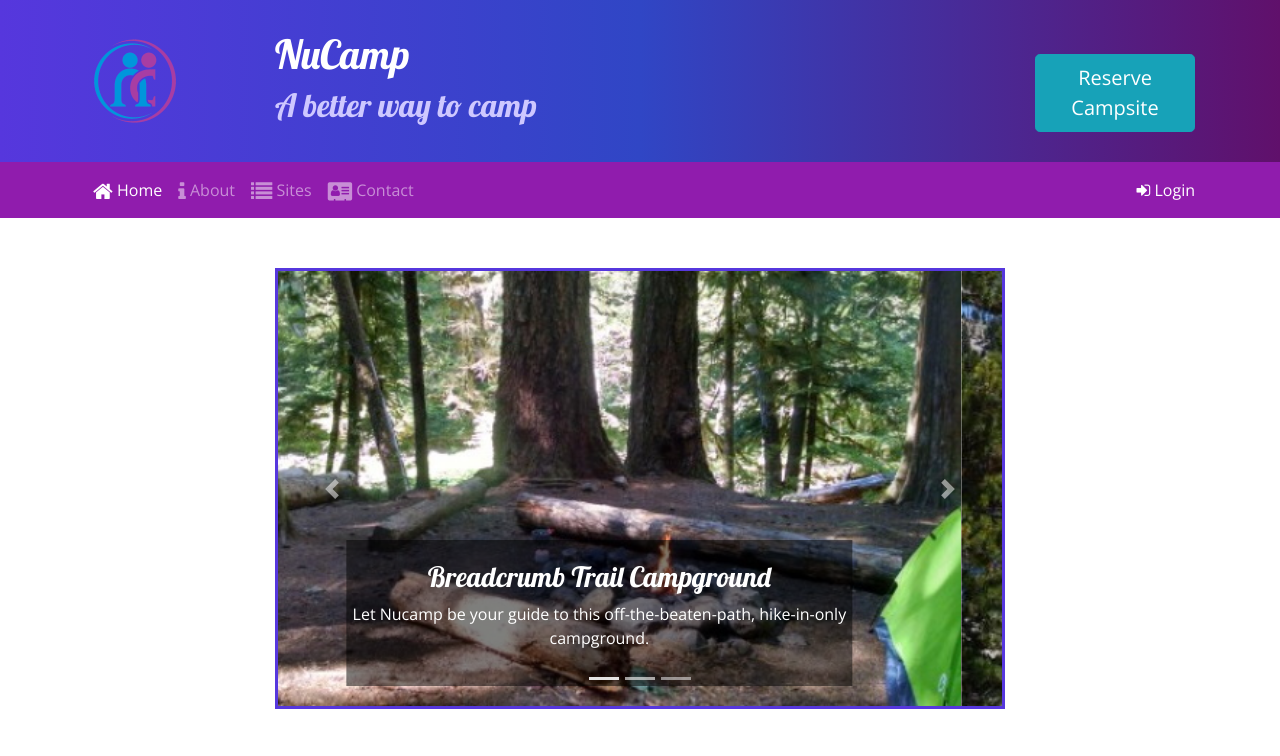
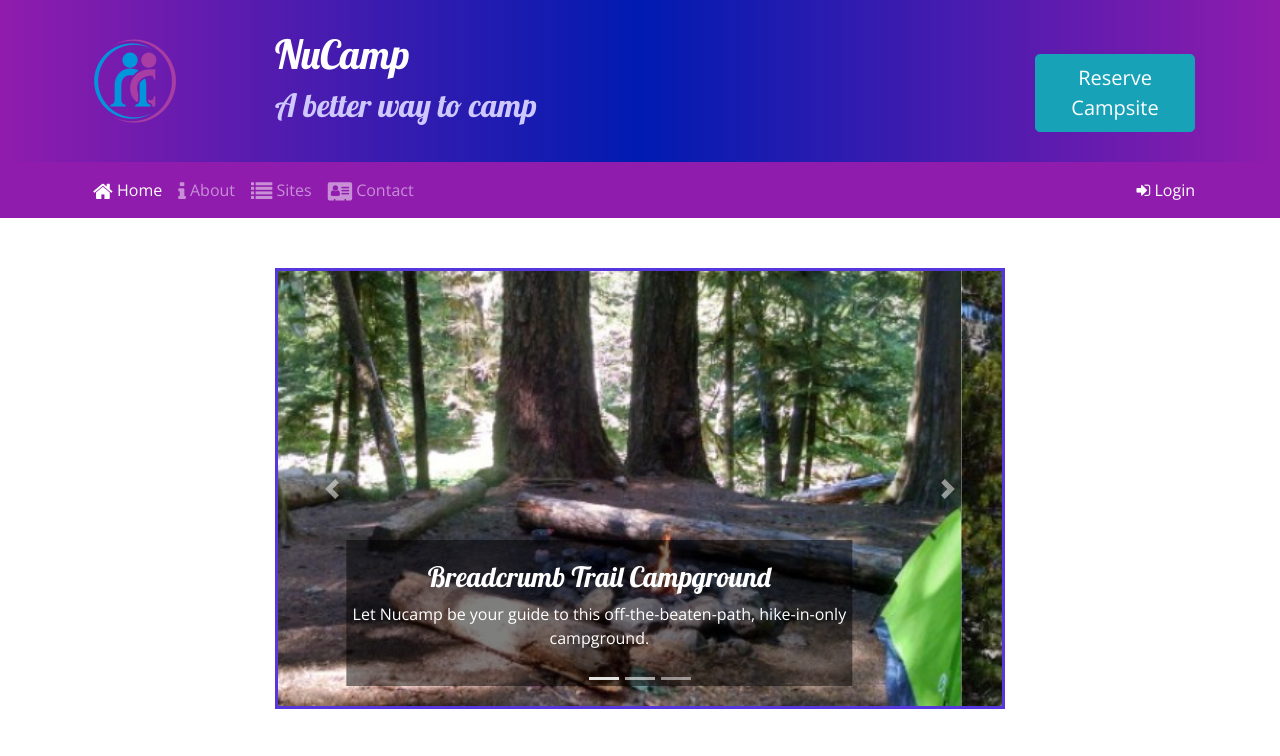
Before and after one commit to kjframe/My-First-Bootstrap-Project, a website: page index.html in a window 1280 px wide. Shown: the top 756 px of the page. Drawn offline with nearby package versions, Linux system fonts and the light colour scheme.

```diff
--- a/css/styles.css
+++ b/css/styles.css
@@ -22,7 +22,7 @@
 .jumbotron {
     margin: 0;
     padding: 30px;
-    background-image: linear-gradient(to right, #5637DD, #3046C5, #60106B);
+    background-image: linear-gradient(to right, #901cad, #001bb1, #901cad);
     color: white;
 }
 
```
Also changed, not shown: index.html (+2 -1 lines).
